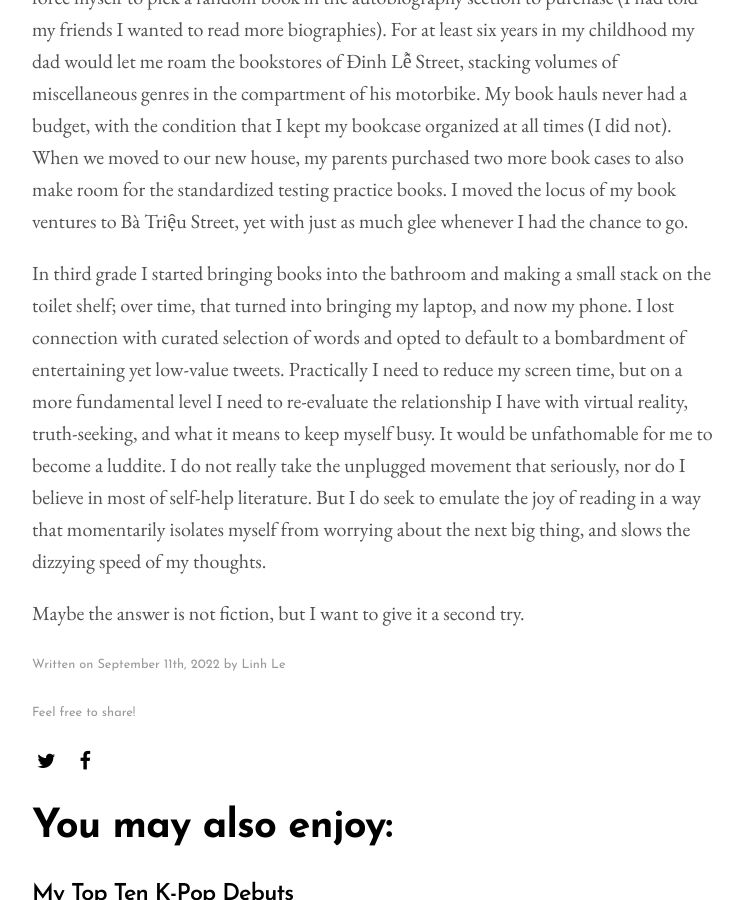
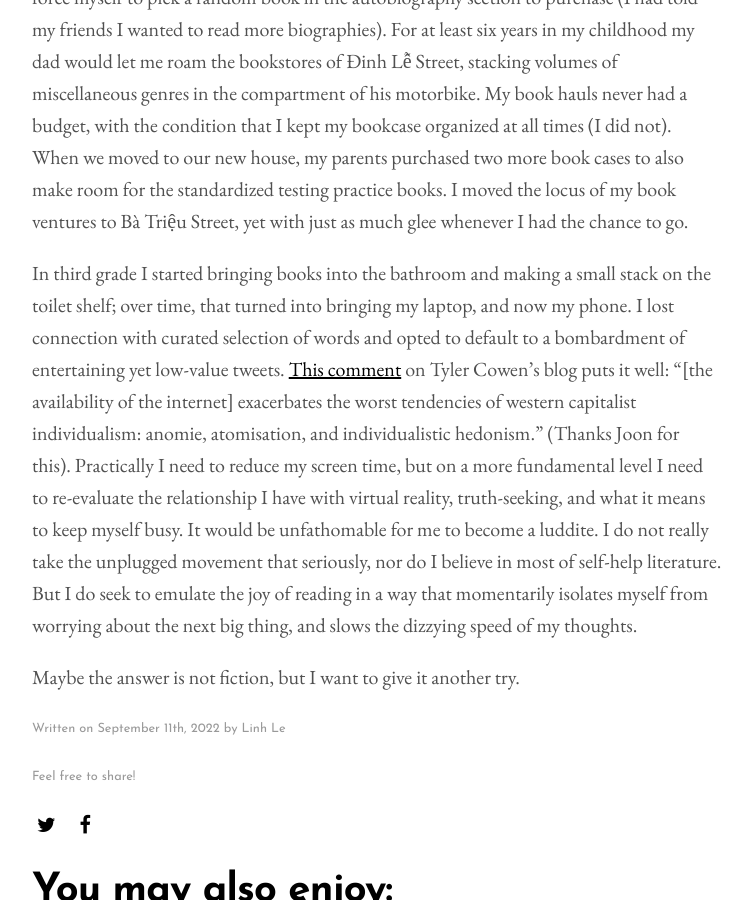
Before and after one commit to aidenva/aidenva.github.io, a Jekyll site: the page built from _posts/2022-09-11-fiction.md, in a window 1280 px wide and 900 px high, scrolled down 1344 px. Shown: the whole window, without its empty margins (263-1015 px from the left). Built offline with Jekyll 4.4.1, drawn with Linux system fonts in a browser that asks for light colours.

Commit message:
hedonism

```diff
--- a/_posts/2022-09-11-fiction.md
+++ b/_posts/2022-09-11-fiction.md
@@ -16,6 +16,6 @@ While starting my professional career I find it surprisingly easy to balance bet
 
 I visited the biggest book store in Santa Cruz a month ago. I bought three things: a used copy of The Opposite of Loneliness, a discounted book on Bernie Sanders' activism, and a wild-card pick of Chimamanda Ngozi Adichie's Half of a Yellow Sun. My first visit was unsuccessful. I was on a time crunch, and without the right questions asked I could not force myself to pick a random book in the autobiography section to purchase (I had told my friends I wanted to read more biographies). For at least six years in my childhood my dad would let me roam the bookstores of Đinh Lễ Street, stacking volumes of miscellaneous genres in the compartment of his motorbike. My book hauls never had a budget, with the condition that I kept my bookcase organized at all times (I did not). When we moved to our new house, my parents purchased two more book cases to also make room for the standardized testing practice books. I moved the locus of my book ventures to Bà Triệu Street, yet with just as much glee whenever I had the chance to go.
 
-In third grade I started bringing books into the bathroom and making a small stack on the toilet shelf; over time, that turned into bringing my laptop, and now my phone. I lost connection with curated selection of words and opted to default to a bombardment of entertaining yet low-value tweets. Practically I need to reduce my screen time, but on a more fundamental level I need to re-evaluate the relationship I have with virtual reality, truth-seeking, and what it means to keep myself busy. It would be unfathomable for me to become a luddite. I do not really take the unplugged movement that seriously, nor do I believe in most of self-help literature. But I do seek to emulate the joy of reading in a way that momentarily isolates myself from worrying about the next big thing, and slows the dizzying speed of my thoughts.
+In third grade I started bringing books into the bathroom and making a small stack on the toilet shelf; over time, that turned into bringing my laptop, and now my phone. I lost connection with curated selection of words and opted to default to a bombardment of entertaining yet low-value tweets. [This comment](https://marginalrevolution.com/marginalrevolution/2022/09/the-supply-side-of-the-labor-market-was-indeed-a-factor.html?fbclid=IwAR2KlVcHsqcxzu1MeqqOB24FAALUlP7hraJtnfwo-nxUcnEbnassmlwupt8#comments) on Tyler Cowen's blog puts it well: "[the availability of the internet] exacerbates the worst tendencies of western capitalist individualism: anomie, atomisation, and individualistic hedonism." (Thanks Joon for this). Practically I need to reduce my screen time, but on a more fundamental level I need to re-evaluate the relationship I have with virtual reality, truth-seeking, and what it means to keep myself busy. It would be unfathomable for me to become a luddite. I do not really take the unplugged movement that seriously, nor do I believe in most of self-help literature. But I do seek to emulate the joy of reading in a way that momentarily isolates myself from worrying about the next big thing, and slows the dizzying speed of my thoughts.
 
-Maybe the answer is not fiction, but I want to give it a second try.
+Maybe the answer is not fiction, but I want to give it another try.
```
